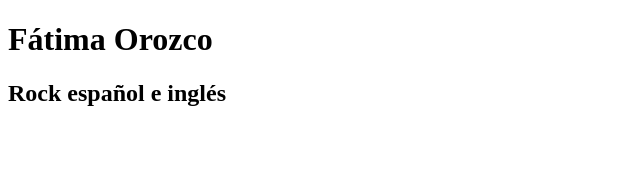
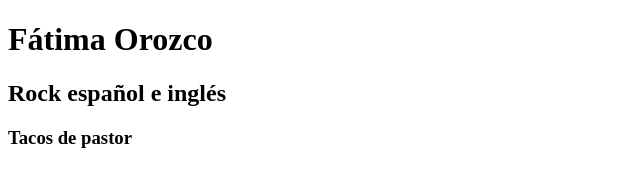
Before and after one commit to fatiorozd-cpu/ch62, a plain HTML site: page index.html in a window 1280 px wide. Shown: the whole page, without its empty margins (0-640 px from the left). Drawn offline with Linux system fonts and the light colour scheme.

Commit message:
style: comida preferida h3

```diff
--- a/index.html
+++ b/index.html
@@ -8,5 +8,6 @@
 <body>
     <h1> Fátima Orozco</h1>
     <h2> Rock español e inglés </h2>
+    <h3> Tacos de pastor </h3>
 </body>
 </html>
```
